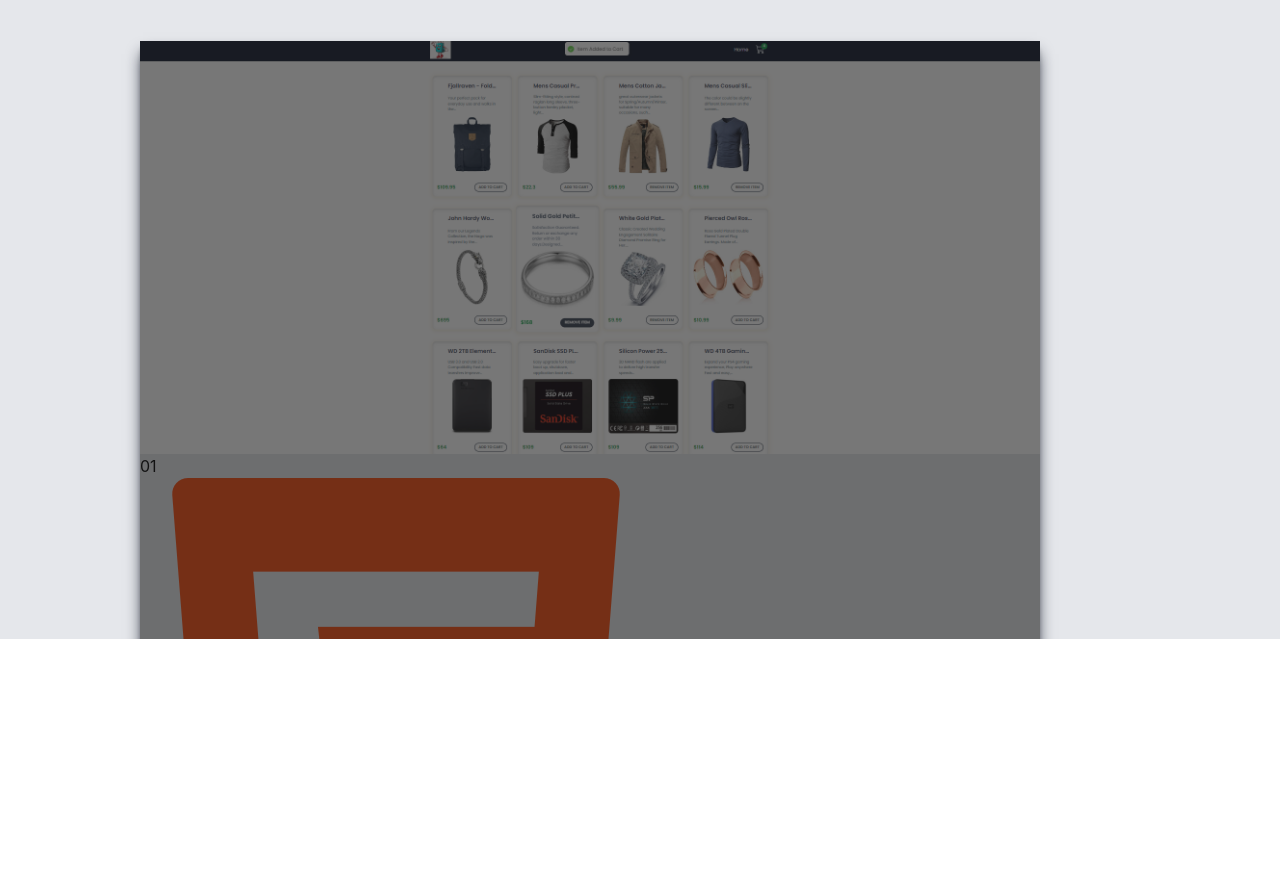
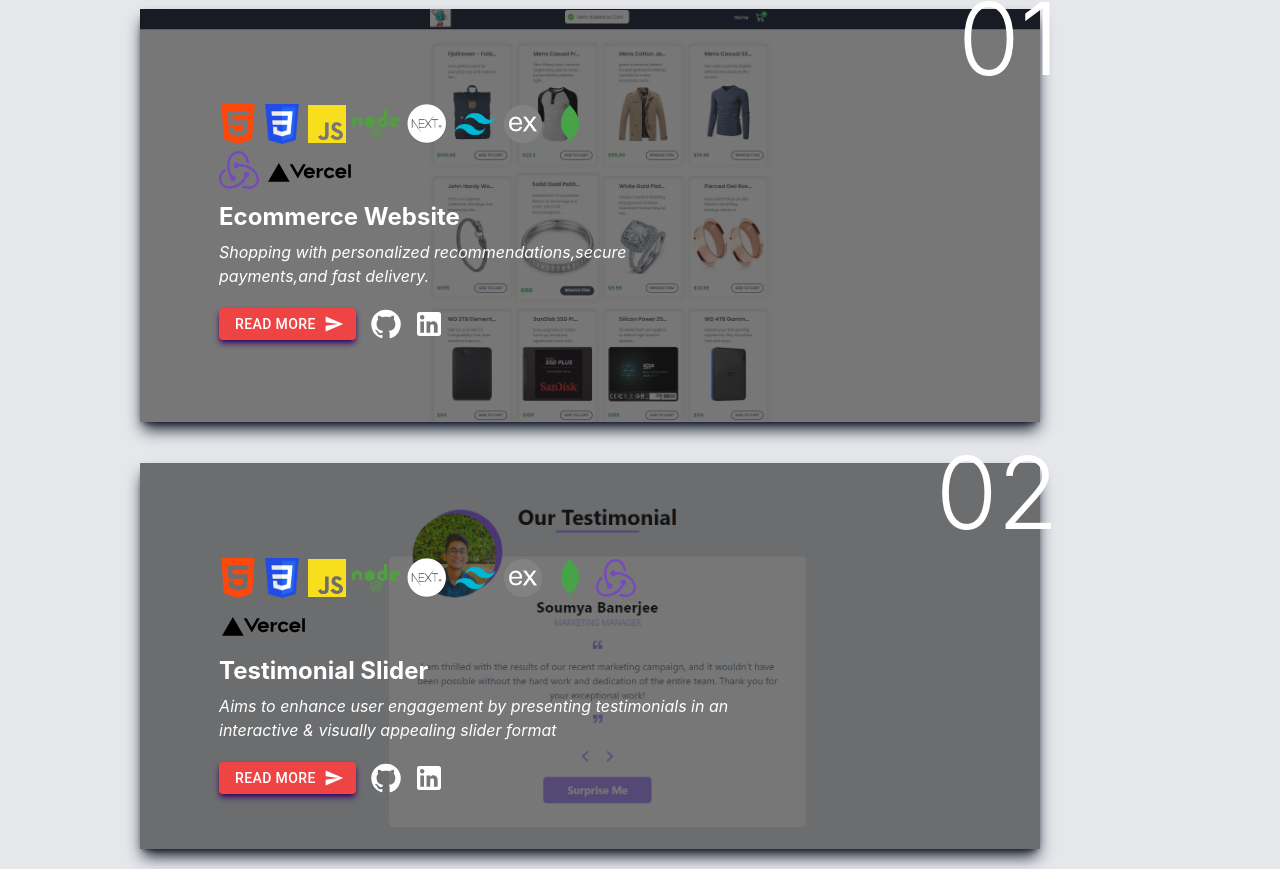
Before and after one commit to guptadivya5198/Portfolio-Website, a React (Create React App) app: page / in a window 1280 px wide. Shown: the part 751-1620 px from the top of the page. Before the commit the page ends 1390 px from the top, so only its background shows below. Built offline with nearby package versions, Linux system fonts and the light colour scheme.

Commit message:
projectsection

```diff
--- a/src/App.css
+++ b/src/App.css
@@ -10,7 +10,10 @@ body {
 body {
   font-family: 'Inter', sans-serif;
 }
-
+* {
+  scroll-behavior: smooth;
+}
+/* for black tint */
 .cardshadow::after {
   content: '';
   position: absolute;
@@ -20,7 +23,6 @@ body {
   left: 0;
   background-color: #1f1f1f9a;
   z-index: 0;
-  /* transform: scaleX(1); */
 }
 .cardshadow::before {
   content: '';
@@ -38,3 +40,35 @@ body {
 .cardshadow:hover::before {
   transform: scaleX(1);
 }
+
+.cardnumber {
+  position: absolute;
+  font-size: 100px;
+  font-weight: 300;
+  color: white;
+  z-index: 9;
+  right: -19px;
+  top: -45px;
+  /* display: none; */
+  opacity: 1;
+}
+.blob-style {
+  position: absolute;
+  top: 50%;
+  left: 50%;
+  animation: blobAnimate 3s linear infinite;
+  z-index: -5;
+}
+@keyframes blobAnimate {
+  50% {
+    top: 54%;
+    left: 56%;
+  }
+}
+.skills-logo {
+  width: 90px;
+  transition: all 0.5s;
+}
+.skills-logo:hover {
+  transform: scale(1.2);
+}
--- a/src/App.js
+++ b/src/App.js
@@ -1,6 +1,7 @@
 import Hearder from './Components/Hearder';
 import HomePage from './Components/HomePage';
 import Projects from './Components/Project/Projects';
+import Skills from './Components/Skills';
 
 export default function App() {
   return (
@@ -8,6 +9,7 @@ export default function App() {
       <Hearder />
       <HomePage />
       <Projects />
+      <Skills />
     </div>
   );
 }
--- a/src/Components/Project/Card.js
+++ b/src/Components/Project/Card.js
@@ -20,50 +20,99 @@ function GitHubButton() {
     window.open('https://github.com', '_blank'); // Replace with your desired GitHub URL
   };
 
-  return <GitHubIcon onClick={handleClick} />;
+  return (
+    <GitHubIcon
+      className="cursor-pointer !text-white !text-[32px] mt-1 hover:!text-red-500 transition-all duration-[0.4s]"
+      onClick={handleClick}
+    />
+  );
 }
 function LinkedInButton() {
   const handleClick = () => {
     window.open('https://www.linkedin.com', '_blank'); // Replace with your URL
   };
 
-  return <LinkedInIcon onClick={handleClick} />;
+  return (
+    <LinkedInIcon
+      className="cursor-pointer !text-white !text-[32px] hover:!text-red-500 mt-1 -ml-1 transition-all duration-[0.4s]"
+      onClick={handleClick}
+    />
+  );
 }
 
 const Card = ({ i }) => {
   return (
     //4card  project Container main div
-    <div className="max-w-[1000px] mx-auto my-0 py-12 px-0 flex flex-col gap-[120px]">
+    <div
+      class="project-card"
+      className="max-w-[1000px] mx-auto -my-24 py-0 px-0 flex flex-col gap-[120px]"
+    >
       {/*1 card container */}
-      <div className="w-[90%] h-[550px] bg-cover relative ">
-        <div className="absolute shadow-lg shadow-gray-900 ">
+      <div className="w-[90%] h-[550px] relative">
+        <div className="absolute shadow-lg bg-cover shadow-gray-900 ">
           <div class="cardshadow">{i.image}</div>
           {/* Card Number  */}
-          <div>{i.projectnum}</div>
-          {/* info */}
-          <div></div>
+          <div class="cardnumber ">{i.projectnum}</div>
+          {/* project content */}
+          <div className="flex flex-col absolute text-white p-[1em] bottom-[20%] z-5 gap-[1em] transition-all duration-[0.4s] top-[79px] left-[7%]">
             {/* icons/skills */}
-          <div>
-            <img src={HTML} alt="not found 1" />
-            <img src={CSS} alt="not found 2" />
-            <img src={Javascript} alt="not found 3" />
-            <img src={Express} alt="not found 4" />
-            <img src={NextJsCircle} alt="not found 5" />
-            <img src={Tailwind} alt="not found 6" />
-            <img src={NodeJs} alt="not found 7" />
-            <img src={MongoDB} alt="not found 8" />
-            <img src={Redux} alt="not found 9" />
-            <img src={Vercel} alt="not found 10" />
+            <div className="flex w-[60%] gap-[0.4em] flex-wrap ">
+              <img className="w-[38px] h-[40px]" src={HTML} alt="not found 1" />
+              <img className="w-[38px] h-[40px]" src={CSS} alt="not found 2" />
+              <img
+                className="w-[38px] h-[40px]"
+                src={Javascript}
+                alt="not found 3"
+              />
+              <img
+                className="w-[48px] h-[40px] "
+                src={NodeJs}
+                alt="not found 4"
+              />
+              <img
+                className="w-[40px] h-[40px]"
+                src={NextJsCircle}
+                alt="not found 5"
+              />
+              <img
+                className="w-[44px] h-[40px]"
+                src={Tailwind}
+                alt="not found 6"
+              />
+              <img
+                className="w-[40px] h-[40px]"
+                src={Express}
+                alt="not found 7"
+              />
+              <img
+                className="w-[40px] h-[40px]"
+                src={MongoDB}
+                alt="not found 8"
+              />
+              <img
+                className="w-[40px] h-[40px]"
+                src={Redux}
+                alt="not found 9"
+              />
+              <img
+                className="w-[90px] h-[90px] -mt-[22px]"
+                src={Vercel}
+                alt="not found 10"
+              />
             </div>
             {/* heading */}
-          <div>{i.heading}</div>
+            <div className="text-2xl font-bold -mt-10 leading-[45px]">
+              {i.heading}
+            </div>
             {/* subheading */}
-          <div>{i.subHeading}</div>
+            <div className="w-[70%] -mt-[15px] text-wrap text-base italic">
+              {i.subHeading}
+            </div>
             {/* butto or github icon */}
-          <div>
+            <div className="flex gap-[0.9rem]  items-center">
               <div>
                 <Button
-                className="w-fit !bg-red-500 px-4 py-8 !mt-4 !shadow-md !shadow-purple-950 !text-lg font-semibold cursor-pointer transition-all duration-75 border-3 border-transparent hover:scale-105 "
+                  className=" !bg-red-500 px-2 py-4 !mt-1 !shadow-md !shadow-purple-950 !text-sm font-semibold cursor-pointer transition-all duration-75 border-2 border-transparent hover:scale-105 "
                   variant="contained"
                   endIcon={<SendIcon />}
                 >
@@ -71,7 +120,8 @@ const Card = ({ i }) => {
                 </Button>
               </div>
               <GitHubButton />
-            <LinkedInButton className="!bg-blue-600" />
+              <LinkedInButton />
+            </div>
           </div>
         </div>
       </div>
--- a/src/Components/Project/Projects.js
+++ b/src/Components/Project/Projects.js
@@ -1,15 +1,15 @@
 import React from 'react';
 import Card from './Card';
 import bgimg1 from '../../images/projects/Project 1.png';
-// import bgimg2 from '../../images/projects/Project 2.png';
-// import bgimg3 from '../../images/projects/Project 3.png';
-// import bgimg5 from '../../images/projects/project 5.png';
+import bgimg2 from '../../images/projects/Project 4.png';
+import bgimg3 from '../../images/projects/Project 3.png';
+import bgimg5 from '../../images/projects/project 5.png';
 
 const Projects = () => {
   return (
     <div className="bg-gray-200 mt-16">
       <div>
-        <h2 className="text-red-600  font-semibold text-6xl text-center">
+        <h2 className="text-red-600 mb-[7rem] mt-4 font-semibold text-6xl text-center md:">
           Projects
         </h2>
       </div>
@@ -17,28 +17,33 @@ const Projects = () => {
         {[
           {
             projectnum: '01',
-            heading: 'Heading 1',
-            subHeading: 'subheading 1...',
+            heading: 'Ecommerce Website ',
+            subHeading:
+              'Shopping with personalized recommendations,secure payments,and fast delivery.',
             image: <img src={bgimg1} />,
           },
-          // {
-          //   project: '02',
-          //   heading: 'Heading 2',
-          //   subHeading: 'subheading 2...',
-          //   // image: <img src={bgimg2} />,
-          // },
-          // {
-          //   project: '03',
-          //   heading: 'Heading 3',
-          //   subHeading: 'subheading 3...',
-          //   // image: <img src={bgimg3} />,
-          // },
-          // {
-          //   project: '04',
-          //   heading: 'Heading 4',
-          //   subHeading: 'subheading 4...',
-          //   // image: <img src={bgimg5} />,
-          // },
+          {
+            projectnum: '02',
+            heading: 'Testimonial Slider',
+            subHeading:
+              'Aims to enhance user engagement by presenting testimonials in an interactive & visually appealing slider format',
+            image: <img src={bgimg2} />,
+            // className: 'ml-[120px]',
+          },
+          {
+            projectnum: '03',
+            heading: 'Random Gif Generator',
+            subHeading:
+              'Users can search for GIFs based on keywords, allowing for personalized content discovery.',
+            image: <img src={bgimg3} />,
+          },
+          {
+            projectnum: '04',
+            heading: 'Top Courses',
+            subHeading:
+              'Each course is designed to equip learners with the skills needed to thrive in the tech industry',
+            image: <img src={bgimg5} />,
+          },
         ].map((i) => {
           return <Card i={i} />;
         })}
```
Also changed, not shown: src/Components/Skills.js (+89 -0 lines), src/images/projects/pro1.png (added). Lines whose indentation alone changed are shown as unchanged.
